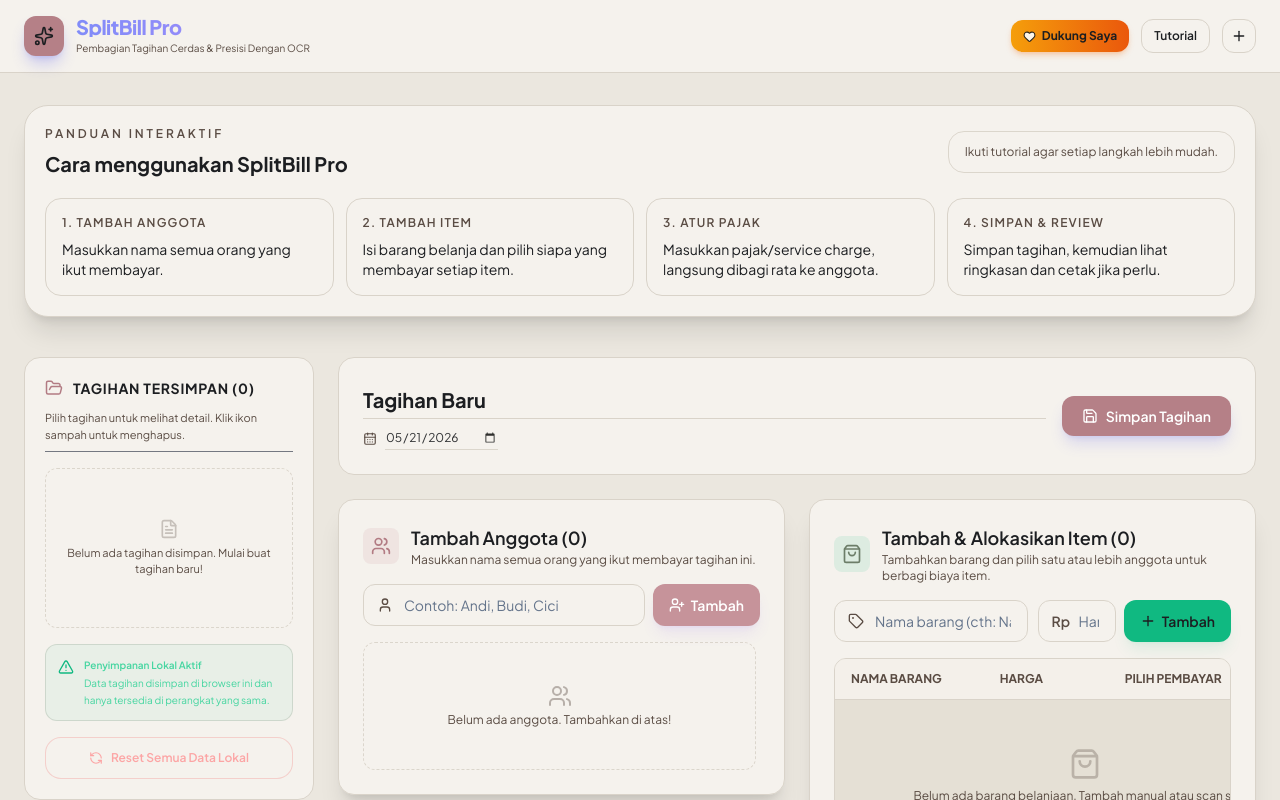
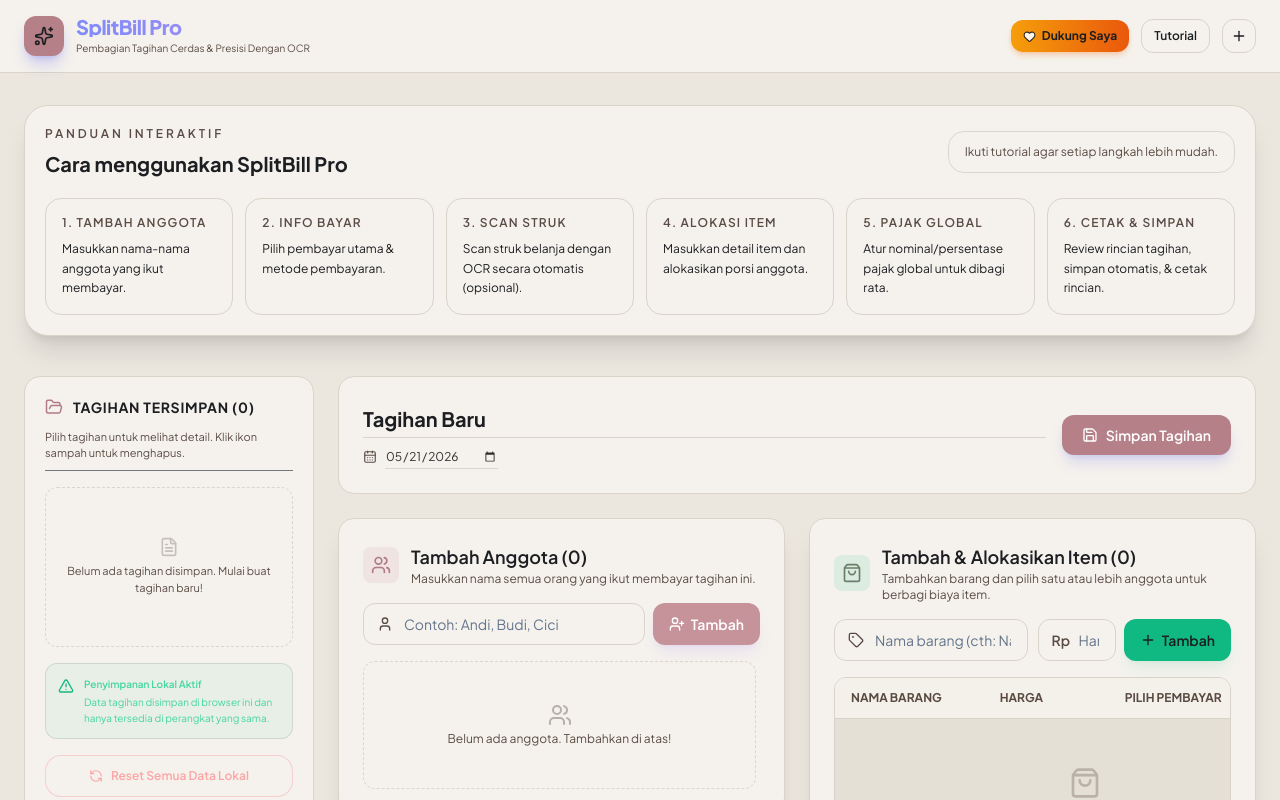
Before and after one commit to KIRRUU0/SplitBillPro, a React (Vite) app: page / in a window 1280 px wide. Shown: the top 800 px of the page. Built offline with nearby package versions, Linux system fonts and the light colour scheme.

Commit message:
docs: update Quick Start Guide steps layout grid to show 6 steps

```diff
--- a/src/App.tsx
+++ b/src/App.tsx
@@ -456,22 +456,30 @@
             </div>
           </div>
 
-          <div className="grid grid-cols-1 sm:grid-cols-4 gap-3 mt-5 text-sm">
+          <div className="grid grid-cols-1 sm:grid-cols-2 md:grid-cols-3 lg:grid-cols-6 gap-3 mt-5 text-sm">
             <div className="rounded-2xl border border-slate-800 p-4 bg-slate-950/70">
               <p className="text-xs uppercase tracking-widest text-slate-500 font-semibold">1. Tambah Anggota</p>
-              <p className="mt-2 text-slate-300 text-sm">Masukkan nama semua orang yang ikut membayar.</p>
+              <p className="mt-2 text-slate-300 text-xs leading-relaxed">Masukkan nama-nama anggota yang ikut membayar.</p>
             </div>
             <div className="rounded-2xl border border-slate-800 p-4 bg-slate-950/70">
-              <p className="text-xs uppercase tracking-widest text-slate-500 font-semibold">2. Tambah Item</p>
-              <p className="mt-2 text-slate-300 text-sm">Isi barang belanja dan pilih siapa yang membayar setiap item.</p>
+              <p className="text-xs uppercase tracking-widest text-slate-500 font-semibold">2. Info Bayar</p>
+              <p className="mt-2 text-slate-300 text-xs leading-relaxed">Pilih pembayar utama & metode pembayaran.</p>
             </div>
             <div className="rounded-2xl border border-slate-800 p-4 bg-slate-950/70">
-              <p className="text-xs uppercase tracking-widest text-slate-500 font-semibold">3. Atur Pajak</p>
-              <p className="mt-2 text-slate-300 text-sm">Masukkan pajak/service charge, langsung dibagi rata ke anggota.</p>
+              <p className="text-xs uppercase tracking-widest text-slate-500 font-semibold">3. Scan Struk</p>
+              <p className="mt-2 text-slate-300 text-xs leading-relaxed">Scan struk belanja dengan OCR secara otomatis (opsional).</p>
             </div>
             <div className="rounded-2xl border border-slate-800 p-4 bg-slate-950/70">
-              <p className="text-xs uppercase tracking-widest text-slate-500 font-semibold">4. Simpan & Review</p>
-              <p className="mt-2 text-slate-300 text-sm">Simpan tagihan, kemudian lihat ringkasan dan cetak jika perlu.</p>
+              <p className="text-xs uppercase tracking-widest text-slate-500 font-semibold">4. Alokasi Item</p>
+              <p className="mt-2 text-slate-300 text-xs leading-relaxed">Masukkan detail item dan alokasikan porsi anggota.</p>
+            </div>
+            <div className="rounded-2xl border border-slate-800 p-4 bg-slate-950/70">
+              <p className="text-xs uppercase tracking-widest text-slate-500 font-semibold">5. Pajak Global</p>
+              <p className="mt-2 text-slate-300 text-xs leading-relaxed">Atur nominal/persentase pajak global untuk dibagi rata.</p>
+            </div>
+            <div className="rounded-2xl border border-slate-800 p-4 bg-slate-950/70">
+              <p className="text-xs uppercase tracking-widest text-slate-500 font-semibold">6. Cetak & Simpan</p>
+              <p className="mt-2 text-slate-300 text-xs leading-relaxed">Review rincian tagihan, simpan otomatis, & cetak rincian.</p>
             </div>
           </div>
         </div>
```
